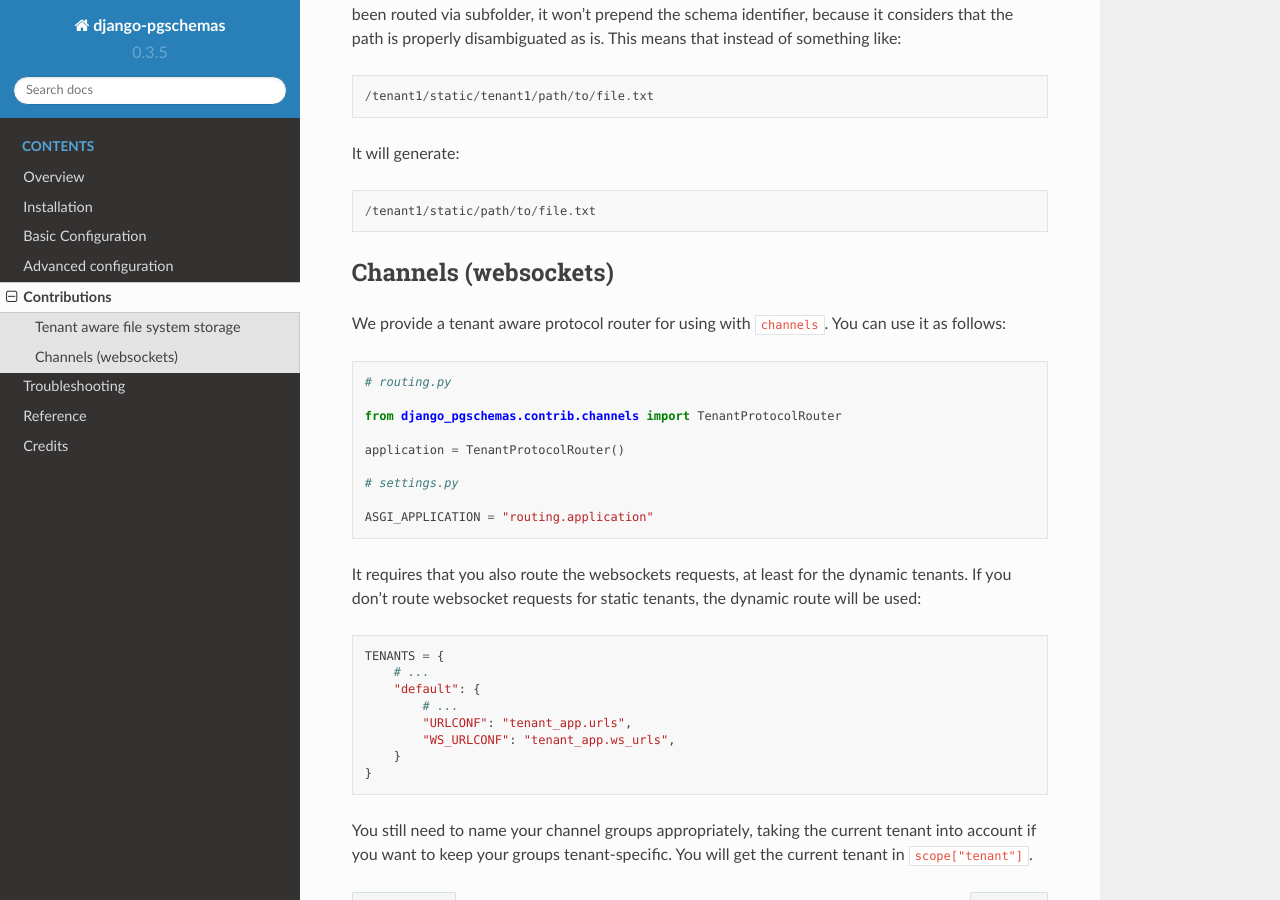
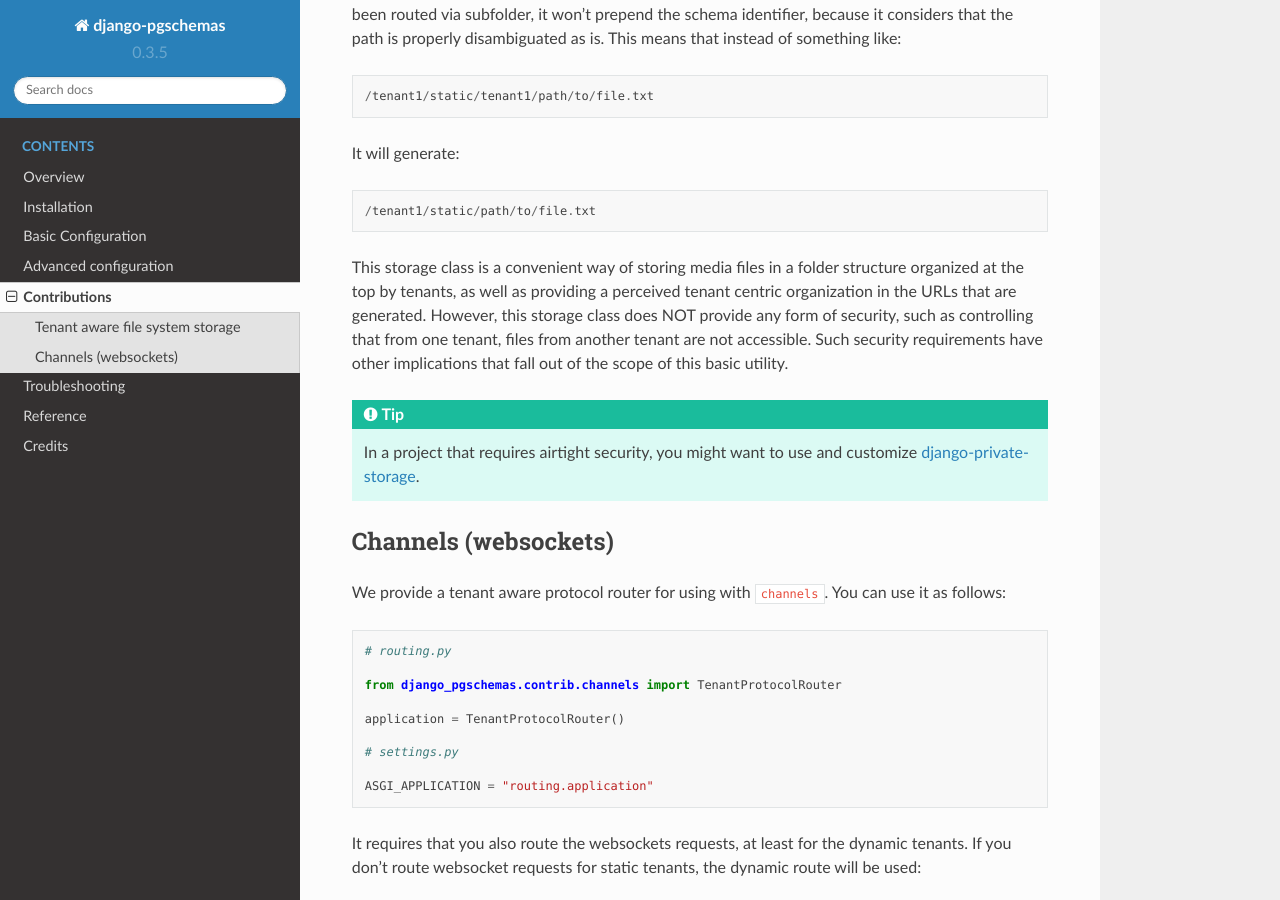
Before and after one commit to lorinkoz/django-pgschemas, a Sphinx documentation site: the page built from docs/contrib.rst, in a window 1280 px wide and 900 px high, scrolled down 890 px. Built offline with Sphinx 7.4.7 and the Read the Docs theme 2.0.0, drawn with Linux system fonts in a browser that asks for light colours; the version number is read from the project's files by our own code.

Commit message:
Added disclaimer about the security limitations of the file storage

```diff
--- a/docs/contrib.rst
+++ b/docs/contrib.rst
@@ -46,6 +46,21 @@
 
     /tenant1/static/path/to/file.txt
 
+This storage class is a convenient way of storing media files in a folder
+structure organized at the top by tenants, as well as providing a perceived
+tenant centric organization in the URLs that are generated. However, this
+storage class does NOT provide any form of security, such as controlling that
+from one tenant, files from another tenant are not accessible. Such security
+requirements have other implications that fall out of the scope of this basic
+utility.
+
+.. tip::
+
+    In a project that requires airtight security, you might want to use and
+    customize `django-private-storage`_.
+
+.. _django-private-storage: https://github.com/edoburu/django-private-storage
+
 Channels (websockets)
 ---------------------
 
```
